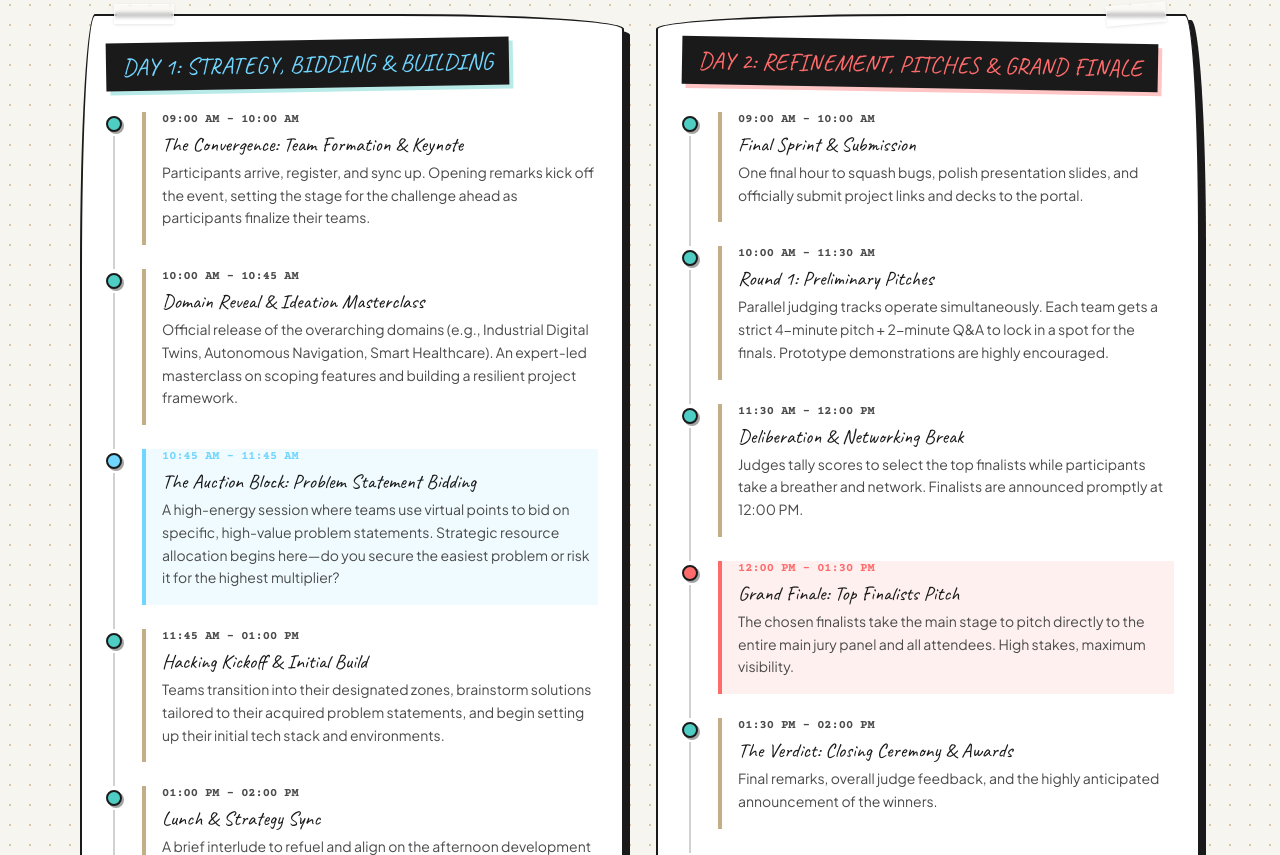
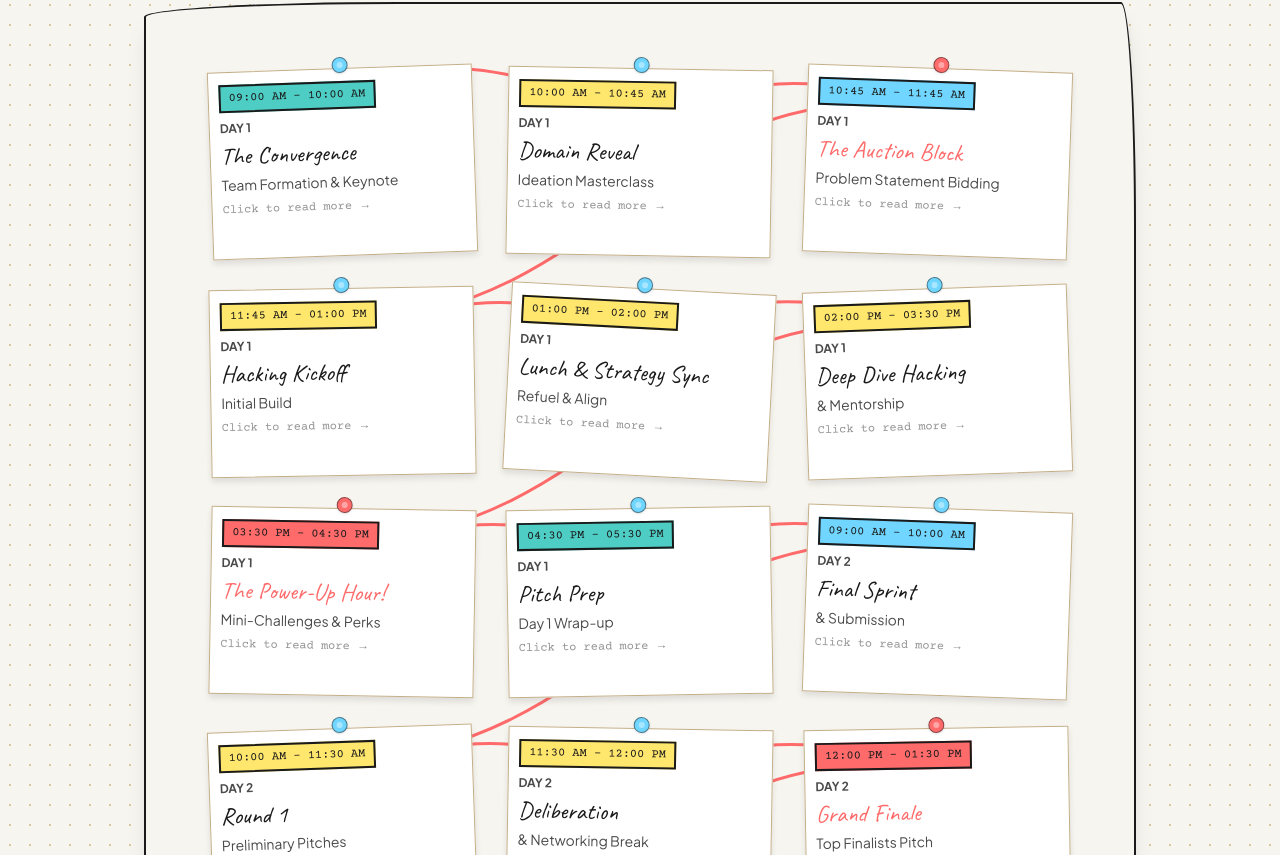
Before and after one commit to KevenMarini/Placeittestweb, a Next.js app: page / in a window 1280 px wide. Shown: the part 3145-4000 px from the top of the page. Built offline with nearby package versions, Linux system fonts and the light colour scheme.

Commit message:
feat: restore polaroid pinboard timeline with new schedule + click-to-reveal detail modal

```diff
--- a/src/components/Timeline.tsx
+++ b/src/components/Timeline.tsx
@@ -1,198 +1,294 @@
 "use client";
 
-import { motion } from "framer-motion";
+import { useState, useEffect, useRef, useCallback } from "react";
+import { motion, AnimatePresence } from "framer-motion";
 
-const day1 = [
+const timelineData = [
   {
-    time: "09:00 AM - 10:00 AM",
-    title: "The Convergence: Team Formation & Keynote",
+    phase: "Day 1",
+    time: "09:00 AM – 10:00 AM",
+    title: "The Convergence",
+    subtitle: "Team Formation & Keynote",
     desc: "Participants arrive, register, and sync up. Opening remarks kick off the event, setting the stage for the challenge ahead as participants finalize their teams.",
-    highlight: false,
+    color: "bg-neon-mint",
+    rotate: "-rotate-2",
   },
   {
-    time: "10:00 AM - 10:45 AM",
-    title: "Domain Reveal & Ideation Masterclass",
+    phase: "Day 1",
+    time: "10:00 AM – 10:45 AM",
+    title: "Domain Reveal",
+    subtitle: "Ideation Masterclass",
     desc: "Official release of the overarching domains (e.g., Industrial Digital Twins, Autonomous Navigation, Smart Healthcare). An expert-led masterclass on scoping features and building a resilient project framework.",
-    highlight: false,
+    color: "bg-neon-yellow",
+    rotate: "rotate-1",
   },
   {
-    time: "10:45 AM - 11:45 AM",
-    title: "The Auction Block: Problem Statement Bidding",
+    phase: "Day 1",
+    time: "10:45 AM – 11:45 AM",
+    title: "The Auction Block",
+    subtitle: "Problem Statement Bidding",
     desc: "A high-energy session where teams use virtual points to bid on specific, high-value problem statements. Strategic resource allocation begins here—do you secure the easiest problem or risk it for the highest multiplier?",
-    highlight: "cyan",
+    color: "bg-neon-cyan",
+    highlight: true,
+    rotate: "rotate-2",
   },
   {
-    time: "11:45 AM - 01:00 PM",
-    title: "Hacking Kickoff & Initial Build",
+    phase: "Day 1",
+    time: "11:45 AM – 01:00 PM",
+    title: "Hacking Kickoff",
+    subtitle: "Initial Build",
     desc: "Teams transition into their designated zones, brainstorm solutions tailored to their acquired problem statements, and begin setting up their initial tech stack and environments.",
-    highlight: false,
+    color: "bg-neon-yellow",
+    rotate: "-rotate-1",
   },
   {
-    time: "01:00 PM - 02:00 PM",
+    phase: "Day 1",
+    time: "01:00 PM – 02:00 PM",
     title: "Lunch & Strategy Sync",
-    desc: "A brief interlude to refuel and align on the afternoon development sprint.",
-    highlight: false,
+    subtitle: "Refuel & Align",
+    desc: "A brief interlude to refuel and align on the afternoon development sprint. Teams regroup, share early insights, and plan the afternoon push.",
+    color: "bg-neon-mint",
+    rotate: "rotate-3",
+    isBreak: true,
   },
   {
-    time: "02:00 PM - 03:30 PM",
-    title: "Deep Dive Hacking & Mentorship",
+    phase: "Day 1",
+    time: "02:00 PM – 03:30 PM",
+    title: "Deep Dive Hacking",
+    subtitle: "& Mentorship",
     desc: "The core development block. Mentors circulate the room for active checkpoints, architectural guidance, and rapid technical troubleshooting.",
-    highlight: false,
+    color: "bg-neon-yellow",
+    rotate: "-rotate-2",
   },
   {
-    time: "03:30 PM - 04:30 PM",
+    phase: "Day 1",
+    time: "03:30 PM – 04:30 PM",
     title: "The Power-Up Hour!",
+    subtitle: "Mini-Challenges & Perks",
     desc: 'A disruptive, fun mid-day challenge. Teams compete in rapid-fire trivia or mini-games to win Power-ups. Perks include "Skip the Mentorship Queue", "5 Extra Minutes for Pitch Prep", or "Minor Constraint Veto".',
-    highlight: "yellow",
+    color: "bg-neon-pink",
+    highlight: true,
+    rotate: "rotate-1",
   },
   {
-    time: "04:30 PM - 05:30 PM",
-    title: "Pitch Prep & Day 1 Wrap-up",
+    phase: "Day 1",
+    time: "04:30 PM – 05:30 PM",
+    title: "Pitch Prep",
+    subtitle: "Day 1 Wrap-up",
     desc: "Teams pivot from raw coding to storytelling. They begin drafting their slide decks and core narrative so they aren't starting from scratch the next morning.",
-    highlight: false,
+    color: "bg-neon-mint",
+    rotate: "-rotate-1",
+  },
+  {
+    phase: "Day 2",
+    time: "09:00 AM – 10:00 AM",
+    title: "Final Sprint",
+    subtitle: "& Submission",
+    desc: "One final hour to squash bugs, polish presentation slides, and officially submit project links and decks to the portal. Every minute counts.",
+    color: "bg-neon-cyan",
+    rotate: "rotate-2",
+  },
+  {
+    phase: "Day 2",
+    time: "10:00 AM – 11:30 AM",
+    title: "Round 1",
+    subtitle: "Preliminary Pitches",
+    desc: "Parallel judging tracks operate simultaneously. Each team gets a strict 4-minute pitch + 2-minute Q&A to lock in a spot for the finals. Prototype demonstrations are highly encouraged.",
+    color: "bg-neon-yellow",
+    rotate: "-rotate-2",
+  },
+  {
+    phase: "Day 2",
+    time: "11:30 AM – 12:00 PM",
+    title: "Deliberation",
+    subtitle: "& Networking Break",
+    desc: "Judges tally scores to select the top finalists while participants take a breather and network. Finalists are announced promptly at 12:00 PM.",
+    color: "bg-neon-mint",
+    rotate: "rotate-1",
+    isBreak: true,
+  },
+  {
+    phase: "Day 2",
+    time: "12:00 PM – 01:30 PM",
+    title: "Grand Finale",
+    subtitle: "Top Finalists Pitch",
+    desc: "The chosen finalists take the main stage to pitch directly to the entire main jury panel and all attendees. High stakes, maximum visibility.",
+    color: "bg-neon-pink",
+    highlight: true,
+    rotate: "-rotate-1",
+  },
+  {
+    phase: "Day 2",
+    time: "01:30 PM – 02:00 PM",
+    title: "The Verdict",
+    subtitle: "Closing Ceremony & Awards",
+    desc: "Final remarks, overall judge feedback, and the highly anticipated announcement of the winners. Prizes, glory, and a lot of applause.",
+    color: "bg-neon-yellow",
+    rotate: "rotate-2",
   },
 ];
 
-const day2 = [
-  {
-    time: "09:00 AM - 10:00 AM",
-    title: "Final Sprint & Submission",
-    desc: "One final hour to squash bugs, polish presentation slides, and officially submit project links and decks to the portal.",
-    highlight: false,
-  },
-  {
-    time: "10:00 AM - 11:30 AM",
-    title: "Round 1: Preliminary Pitches",
-    desc: "Parallel judging tracks operate simultaneously. Each team gets a strict 4-minute pitch + 2-minute Q&A to lock in a spot for the finals. Prototype demonstrations are highly encouraged.",
-    highlight: false,
-  },
-  {
-    time: "11:30 AM - 12:00 PM",
-    title: "Deliberation & Networking Break",
-    desc: "Judges tally scores to select the top finalists while participants take a breather and network. Finalists are announced promptly at 12:00 PM.",
-    highlight: false,
-  },
-  {
-    time: "12:00 PM - 01:30 PM",
-    title: "Grand Finale: Top Finalists Pitch",
-    desc: "The chosen finalists take the main stage to pitch directly to the entire main jury panel and all attendees. High stakes, maximum visibility.",
-    highlight: "pink",
-  },
-  {
-    time: "01:30 PM - 02:00 PM",
-    title: "The Verdict: Closing Ceremony & Awards",
-    desc: "Final remarks, overall judge feedback, and the highly anticipated announcement of the winners.",
-    highlight: false,
-  },
-];
+export default function Timeline() {
+  const containerRef = useRef<HTMLDivElement>(null);
+  const cardRefs = useRef<(HTMLDivElement | null)[]>([]);
+  const [svgPath, setSvgPath] = useState("");
+  const [selected, setSelected] = useState<typeof timelineData[0] | null>(null);
 
-const dotColor: Record<string, string> = {
-  cyan: "bg-neon-cyan",
-  yellow: "bg-neon-yellow",
-  pink: "bg-neon-pink",
-  false: "bg-neon-mint",
-};
+  const calculatePath = useCallback(() => {
+    if (!containerRef.current) return;
+    const containerRect = containerRef.current.getBoundingClientRect();
 
-const accentColor: Record<string, string> = {
-  cyan: "border-l-neon-cyan bg-neon-cyan/10",
-  yellow: "border-l-neon-yellow bg-neon-yellow/10",
-  pink: "border-l-neon-pink bg-neon-pink/10",
-  false: "border-l-kraft-dark",
-};
+    if (window.innerWidth < 768) {
+      setSvgPath("");
+      return;
+    }
 
-const timeColor: Record<string, string> = {
-  cyan: "text-neon-cyan",
-  yellow: "text-neon-yellow",
-  pink: "text-neon-pink",
-  false: "text-ink-light",
-};
+    let path = "";
+    for (let i = 0; i < timelineData.length; i++) {
+      const card = cardRefs.current[i];
+      if (!card) continue;
+      const rect = card.getBoundingClientRect();
+      const x = rect.left - containerRect.left + rect.width / 2;
+      const y = rect.top - containerRect.top;
 
-function TimelineItem({ item, index }: { item: any; index: number }) {
-  const h = item.highlight ? String(item.highlight) : "false";
-  return (
-    <motion.div
-      initial={{ opacity: 0, x: -30 }}
-      whileInView={{ opacity: 1, x: 0 }}
-      viewport={{ once: true, margin: "-60px" }}
-      transition={{ duration: 0.5, delay: index * 0.07, ease: "easeOut" }}
-      className="relative flex gap-5 group"
-    >
-      {/* Left dot + line */}
-      <div className="flex flex-col items-center">
-        <div className={`w-4 h-4 rounded-full border-2 border-ink flex-shrink-0 mt-1 z-10 ${dotColor[h]} shadow-[2px_2px_0px_rgba(26,26,26,0.4)]`} />
-        <div className="w-0.5 flex-1 bg-ink/20 mt-1" />
-      </div>
+      if (i === 0) {
+        path += `M ${x} ${y} `;
+      } else {
+        const prevCard = cardRefs.current[i - 1];
+        if (!prevCard) continue;
+        const prevRect = prevCard.getBoundingClientRect();
+        const prevX = prevRect.left - containerRect.left + prevRect.width / 2;
+        const prevY = prevRect.top - containerRect.top;
+        const cp1X = prevX + (x - prevX) / 2;
+        const cp1Y = prevY - 30;
+        const cp2X = prevX + (x - prevX) / 2;
+        const cp2Y = y - 30;
+        path += `C ${cp1X} ${cp1Y}, ${cp2X} ${cp2Y}, ${x} ${y} `;
+      }
+    }
+    setSvgPath(path);
+  }, []);
 
-      {/* Card */}
-      <div className={`mb-6 flex-1 border-l-4 pl-4 pb-4 ${accentColor[h]}`}>
-        <p className={`font-mono text-xs font-bold mb-1 ${timeColor[h]}`}>{item.time}</p>
-        <h4 className="font-marker text-xl text-ink leading-tight mb-1">{item.title}</h4>
-        <p className="font-sans text-sm text-ink-light leading-relaxed">{item.desc}</p>
-      </div>
-    </motion.div>
-  );
-}
+  useEffect(() => {
+    const timeout = setTimeout(calculatePath, 100);
+    window.addEventListener("resize", calculatePath);
+    return () => {
+      clearTimeout(timeout);
+      window.removeEventListener("resize", calculatePath);
+    };
+  }, [calculatePath]);
 
-export default function Timeline() {
   return (
     <section className="py-24 relative overflow-hidden">
-      <div className="max-w-6xl mx-auto px-4">
+      <div className="max-w-5xl mx-auto px-4">
 
-        <motion.div
-          initial={{ opacity: 0, y: -20 }}
-          whileInView={{ opacity: 1, y: 0 }}
-          viewport={{ once: true }}
-          className="text-center mb-16 relative"
-        >
-          <div className="tape -top-4 left-1/2 -translate-x-1/2 rotate-2" />
+        <div className="text-center mb-16 relative">
+          <div className="tape -top-4 left-1/2 -translate-x-1/2 rotate-2"></div>
           <h2 className="font-marker text-5xl text-ink inline-block bg-neon-yellow px-6 py-2 wobbly-border shadow-[4px_4px_0px_rgba(26,26,26,1)] -rotate-1">
             Timeline Map
           </h2>
-          <p className="font-sans text-ink-light mt-6 text-lg">September 12th, 2026 · 9:00 AM Onwards</p>
-        </motion.div>
+          <p className="font-sans text-ink-light mt-4 text-base">Click any note to see full details ↓</p>
+        </div>
 
-        <div className="grid grid-cols-1 md:grid-cols-2 gap-8">
+        <div ref={containerRef} className="relative border-4 border-kraft-dark bg-canvas p-8 md:p-16 rounded-md shadow-xl wobbly-border">
+          {svgPath && (
+            <svg className="absolute inset-0 w-full h-full pointer-events-none" style={{ zIndex: 0 }}>
+              <motion.path
+                initial={{ pathLength: 0 }}
+                whileInView={{ pathLength: 1 }}
+                transition={{ duration: 2.5, ease: "easeInOut" }}
+                viewport={{ once: true }}
+                d={svgPath}
+                fill="transparent"
+                stroke="var(--color-neon-pink)"
+                strokeWidth="3"
+                strokeDasharray="8 8"
+                strokeLinecap="round"
+                className="hidden md:block"
+              />
+            </svg>
+          )}
 
-          {/* Day 1 */}
-          <motion.div
-            initial={{ opacity: 0, y: 40 }}
-            whileInView={{ opacity: 1, y: 0 }}
-            viewport={{ once: true }}
-            transition={{ duration: 0.5 }}
-            className="bg-paper border-4 border-ink p-6 shadow-[6px_6px_0px_rgba(26,26,26,1)] wobbly-border-alt relative"
-          >
-            <div className="tape -top-3 left-8 rotate-3" />
-            <div className="inline-block bg-ink text-neon-cyan font-marker text-2xl px-4 py-2 mb-6 -rotate-1 shadow-[4px_4px_0px_rgba(78,205,196,0.4)]">
-              DAY 1: STRATEGY, BIDDING & BUILDING
-            </div>
-            <div>
-              {day1.map((item, i) => (
-                <TimelineItem key={i} item={item} index={i} />
-              ))}
-            </div>
-          </motion.div>
+          <div className="grid grid-cols-1 md:grid-cols-3 gap-8 relative z-10">
+            {timelineData.map((item, index) => (
+              <motion.div
+                key={index}
+                ref={(el) => { cardRefs.current[index] = el; }}
+                initial={{ opacity: 0, scale: 0.8, y: 20 }}
+                whileInView={{ opacity: 1, scale: 1, y: 0 }}
+                viewport={{ once: true }}
+                transition={{ delay: index * 0.07 }}
+                whileHover={{ scale: 1.06, rotate: 0, zIndex: 20 }}
+                onClick={() => setSelected(item)}
+                className={`polaroid relative cursor-pointer ${item.rotate} hover:z-20 select-none`}
+              >
+                {/* Pin */}
+                <div className={`absolute -top-3 left-1/2 -translate-x-1/2 w-4 h-4 rounded-full border border-ink/50 z-10 shadow-sm ${item.highlight ? "bg-neon-pink" : "bg-neon-cyan"}`}>
+                  <div className="absolute inset-1 rounded-full bg-paper/40"></div>
+                </div>
 
-          {/* Day 2 */}
-          <motion.div
-            initial={{ opacity: 0, y: 40 }}
-            whileInView={{ opacity: 1, y: 0 }}
-            viewport={{ once: true }}
-            transition={{ duration: 0.5, delay: 0.15 }}
-            className="bg-paper border-4 border-ink p-6 shadow-[6px_6px_0px_rgba(26,26,26,1)] wobbly-border relative"
-          >
-            <div className="tape -top-3 right-8 -rotate-2" />
-            <div className="inline-block bg-ink text-neon-pink font-marker text-2xl px-4 py-2 mb-6 rotate-1 shadow-[4px_4px_0px_rgba(255,107,107,0.4)]">
-              DAY 2: REFINEMENT, PITCHES & GRAND FINALE
-            </div>
-            <div>
-              {day2.map((item, i) => (
-                <TimelineItem key={i} item={item} index={i} />
-              ))}
-            </div>
-          </motion.div>
-
+                <div className={`font-mono text-xs mb-2 px-2 py-1 inline-block border-2 border-ink ${item.isBreak ? "bg-neon-yellow" : item.color}`}>
+                  {item.time}
+                </div>
+                <p className="font-sans text-xs text-ink-light font-bold uppercase mb-1">{item.phase}</p>
+                <h3 className={`font-marker text-2xl text-ink leading-tight ${item.highlight ? "text-neon-pink" : ""}`}>
+                  {item.title}
+                </h3>
+                <p className="font-sans text-sm text-ink-light mt-1">{item.subtitle}</p>
+                <p className="font-mono text-xs text-ink-light mt-2 opacity-60">Click to read more →</p>
+              </motion.div>
+            ))}
+          </div>
         </div>
       </div>
+
+      {/* Detail Modal */}
+      <AnimatePresence>
+        {selected && (
+          <motion.div
+            initial={{ opacity: 0 }}
+            animate={{ opacity: 1 }}
+            exit={{ opacity: 0 }}
+            className="fixed inset-0 z-50 flex items-center justify-center p-4 pt-24 bg-ink/40 backdrop-blur-sm"
+            onClick={() => setSelected(null)}
+          >
+            <motion.div
+              initial={{ scale: 0.85, y: 40 }}
+              animate={{ scale: 1, y: 0 }}
+              exit={{ scale: 0.85, y: 40 }}
+              transition={{ type: "spring", stiffness: 300, damping: 25 }}
+              className="relative max-w-lg w-full"
+              onClick={(e) => e.stopPropagation()}
+            >
+              {/* Close button */}
+              <button
+                onClick={() => setSelected(null)}
+                className="absolute -top-5 -right-2 md:-right-5 z-50 w-12 h-12 flex items-center justify-center bg-neon-pink text-white font-marker text-2xl wobbly-border-alt shadow-[4px_4px_0px_rgba(26,26,26,1)] hover:bg-neon-yellow hover:text-ink transition-colors"
+              >
+                X
+              </button>
+
+              {/* Card styled as a big polaroid */}
+              <div className={`polaroid ${selected.rotate} shadow-[12px_12px_0px_rgba(26,26,26,1)] relative`}>
+                <div className="tape -top-3 left-1/2 -translate-x-1/2 rotate-2"></div>
+
+                <div className={`w-full px-4 py-3 mb-4 border-2 border-ink/20 ${selected.color} flex items-center justify-between`}>
+                  <span className="font-mono text-xs font-bold text-ink">{selected.time}</span>
+                  <span className={`font-marker text-sm px-2 py-0.5 bg-ink text-white`}>{selected.phase}</span>
+                </div>
+
+                <h3 className={`font-marker text-3xl text-ink mb-1 leading-tight px-2 ${selected.highlight ? "text-neon-pink" : ""}`}>
+                  {selected.title}
+                </h3>
+                <p className="font-sans text-sm font-bold text-ink-light mb-4 px-2">{selected.subtitle}</p>
+                <p className="font-sans text-base text-ink leading-relaxed px-2 pb-4">
+                  {selected.desc}
+                </p>
+              </div>
+            </motion.div>
+          </motion.div>
+        )}
+      </AnimatePresence>
     </section>
   );
 }
```
